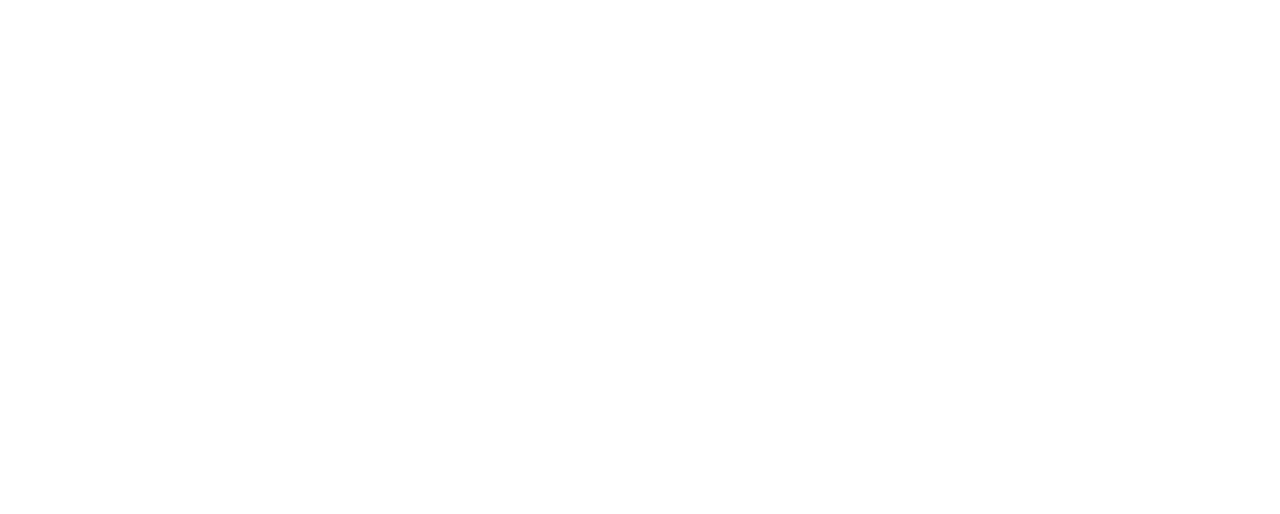
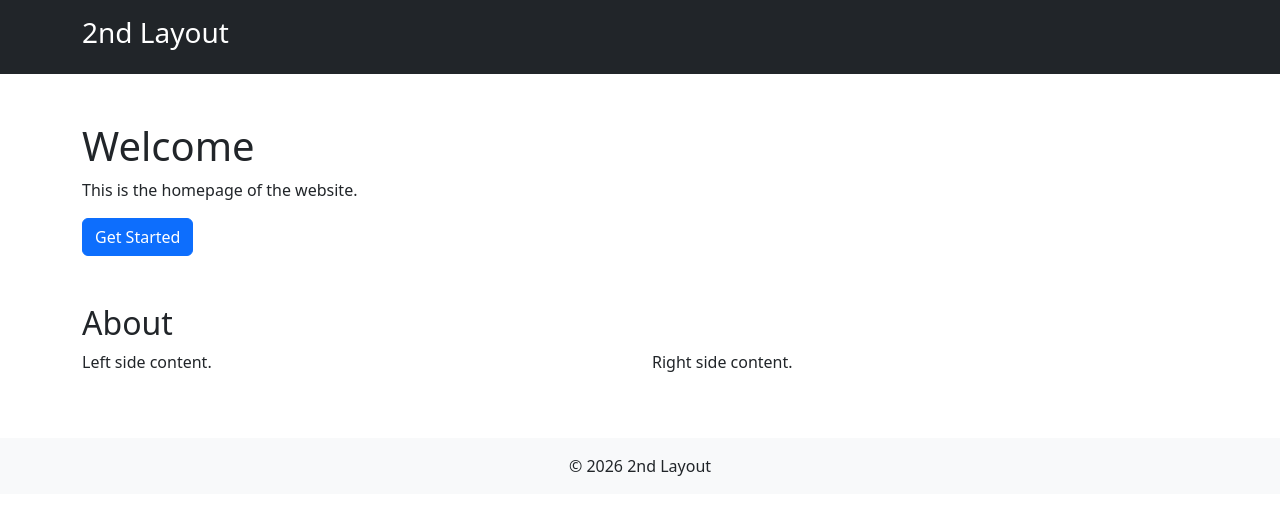
Before and after one commit to Pantaleon-Arkady/React-FrontEnd, a React (Vite) app: page /second-layout in a window 1280 px wide. Before the commit this address had no page. Shown: the top 514 px of the page. Built offline with nearby package versions, Linux system fonts and the light colour scheme.

Commit message:
second messy layout

```diff
--- a/src/App.jsx
+++ b/src/App.jsx
@@ -7,6 +7,7 @@
 import Trials from "./components/Trials";
 import FirstLayout from "./components/FirstLayout";
 import ThemeApp from "./components/ThemeApp";
+import SecondLO from "./components/SecondLO";
 
 function Home() {
     return (
@@ -25,6 +26,7 @@
                     <h2>React JS Layouts</h2>
                     <Link to="/first-layout" className="btn btn-primary m-2">First Layout</Link>
                     <Link to="/theme-layout" className="btn btn-primary m-2">Theme App</Link>
+                    <Link to="/second-layout" className="btn btn-primary m-2">Second Layout</Link>
                 </div>
             </div>
         </div>
@@ -43,6 +45,7 @@
                 <Route path="/trials" element={<Trials />} />
                 <Route path="/first-layout" element={<FirstLayout />} />
                 <Route path="/theme-layout" element={<ThemeApp />} />
+                <Route path="/second-layout" element={<SecondLO />} />
             </Routes>
         </Router>
     )
--- /dev/null
+++ b/src/components/SecondLO.jsx
@@ -0,0 +1,54 @@
+function SecondLO() {
+
+    return (
+        <>
+            <header className="bg-dark text-white p-3">
+                <div className="container">
+                    <h3>2nd Layout</h3>
+                </div>
+            </header>
+            <main className="container py-5">
+
+                {/* Welcome Section */}
+                <section className="mb-5">
+                    <h1>Welcome</h1>
+                    <p>
+                        This is the homepage of the website.
+                    </p>
+
+                    <button className="btn btn-primary">
+                        Get Started
+                    </button>
+                </section>
+
+                {/* Content Section */}
+                <section>
+                    <h2>About</h2>
+
+                    <div className="row">
+
+                        <div className="col-md-6">
+                            <p>
+                                Left side content.
+                            </p>
+                        </div>
+
+                        <div className="col-md-6">
+                            <p>
+                                Right side content.
+                            </p>
+                        </div>
+
+                    </div>
+                </section>
+
+            </main>
+            <footer className="bg-light text-center p-3">
+                © 2026 2nd Layout
+            </footer>
+
+        </>
+    )
+}
+
+export default SecondLO;
```
